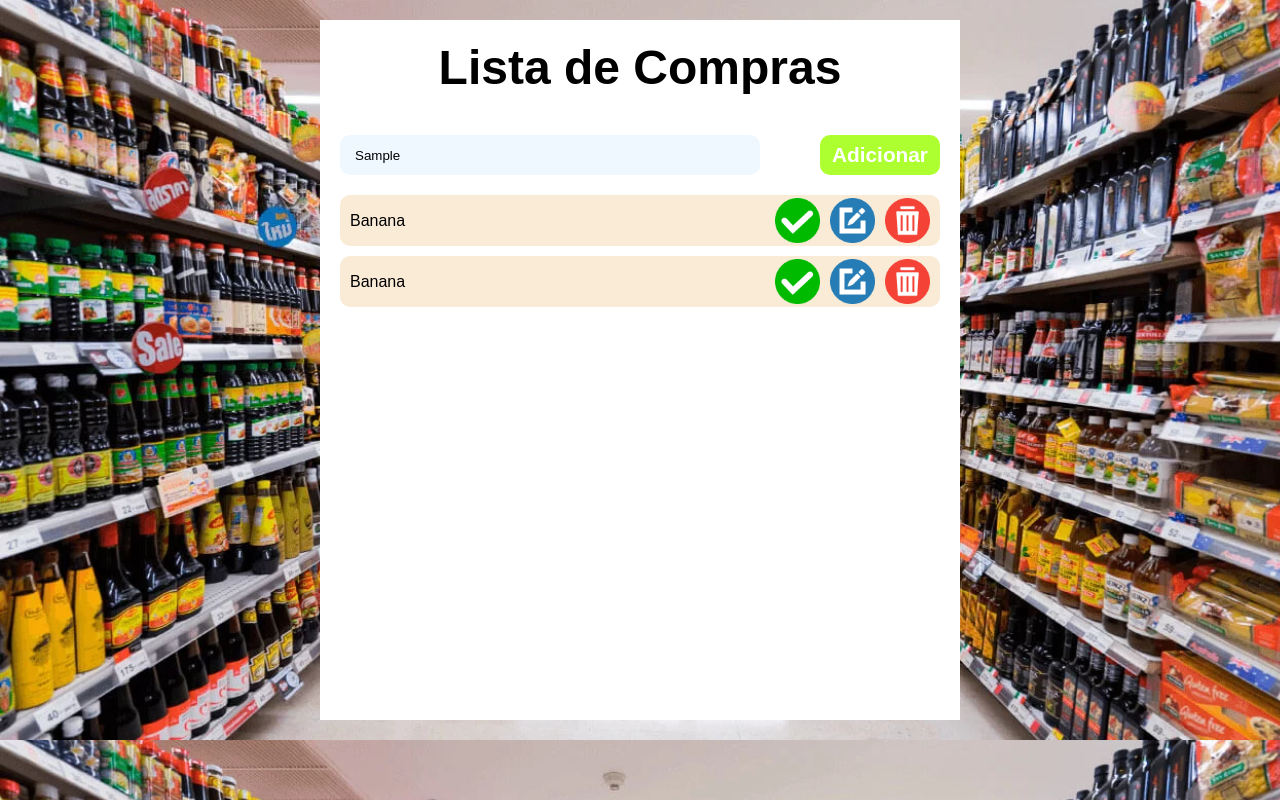
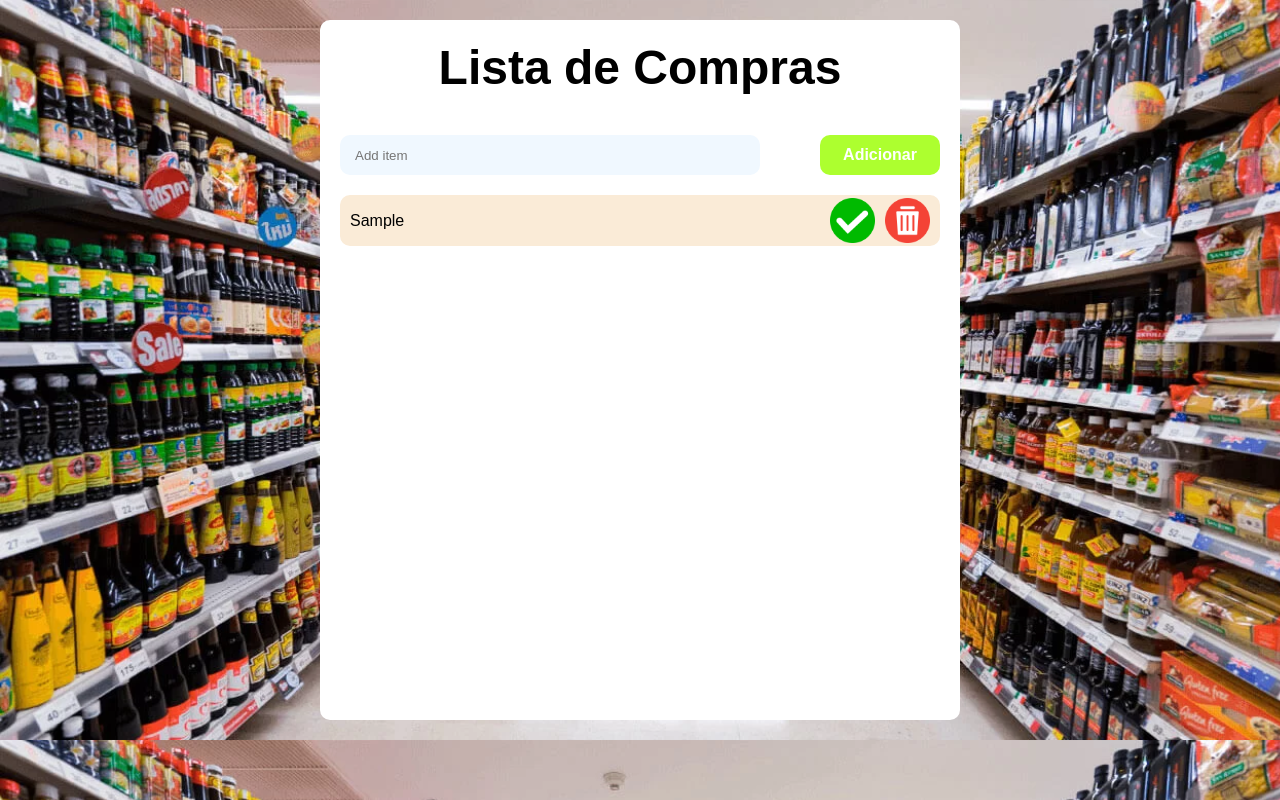
Before and after one commit to Jonathan-Albuquerque-dev/projeto-lista-de-compras-pratica, a plain HTML site: page index.html in a window 1280 px wide. Both pictures are taken after typing "Sample" into the empty fields and a click on the button "Adicionar". Drawn offline with Linux system fonts and the light colour scheme.

Commit message:
logica implementada

```diff
--- a/index.html
+++ b/index.html
@@ -11,28 +11,11 @@
     <main class="container-main">
       <h1>Lista de Compras</h1>
       <div class="container-input">
-        <input type="text" placeholder="Add item" />
-        <button>Adicionar</button>
+        <input class="input" type="text" placeholder="Add item" />
+        <button class="btn">Adicionar</button>
       </div>
       <div class="container-list">
-        <ul>
-          <li>
-            <p>Banana</p>
-            <div class="container-item">
-              <img src="img/check.png" alt="icon check" class="img" />
-              <img src="img/edit.png" alt="icon edit" class="img" />
-              <img src="img/delet.png" alt="icon delete" class="img" />
-            </div>
-          </li>
-          <li>
-            <p>Banana</p>
-            <div class="container-item">
-              <img src="img/check.png" alt="icon check" class="img" />
-              <img src="img/edit.png" alt="icon edit" class="img" />
-              <img src="img/delet.png" alt="icon delete" class="img" />
-            </div>
-          </li>
-        </ul>
+        <ul class="lista"></ul>
       </div>
     </main>
   </body>
--- a/main.js
+++ b/main.js
@@ -0,0 +1,47 @@
+const input = document.querySelector(".input");
+const btn = document.querySelector(".btn");
+const lista = document.querySelector(".lista");
+
+const produtos = [];
+
+function addProduto() {
+  produtos.push({
+    produto: input.value,
+    status: false,
+  });
+  viewProdutos();
+
+  input.value = "";
+}
+
+function viewProdutos() {
+  let novoProduto = "";
+
+  produtos.map((item, index) => {
+    novoProduto =
+      novoProduto +
+      `
+    <li class="list-style ${item.status ? "check" : "list-style"}">
+        <p>${item.produto}</p>
+        <div class="container-item">
+            <img src="img/check.png" alt="icon check" class="img" onclick="complet(${index})"  />
+            <img src="img/delet.png" alt="icon delete" class="img" onclick="deleteItem(${index})" />
+        </div>
+    </li>
+    `;
+  });
+
+  lista.innerHTML = novoProduto;
+}
+
+function deleteItem(index) {
+  produtos.splice(index, 1);
+  viewProdutos();
+}
+
+function complet(index) {
+  produtos[index].status = !produtos[index].status;
+  viewProdutos();
+}
+
+btn.addEventListener("click", addProduto);
--- a/style.css
+++ b/style.css
@@ -16,6 +16,7 @@ body {
   height: 700px;
   margin: 20px auto;
   background-color: #fff;
+  border-radius: 10px;
 }
 
 h1 {
@@ -47,7 +48,7 @@ h1 {
   border-radius: 10px;
   background-color: greenyellow;
   color: #fff;
-  font-size: 1.3em;
+  font-size: 1em;
   font-weight: bold;
   cursor: pointer;
 }
@@ -61,7 +62,7 @@ h1 {
   justify-content: space-between;
 }
 
-.container-list ul li {
+.list-style {
   display: flex;
   justify-content: space-between;
   margin: 10px 20px;
@@ -80,3 +81,8 @@ h1 {
   width: 45px;
   cursor: pointer;
 }
+
+.check {
+  background-color: greenyellow;
+  text-decoration: line-through;
+}
```
